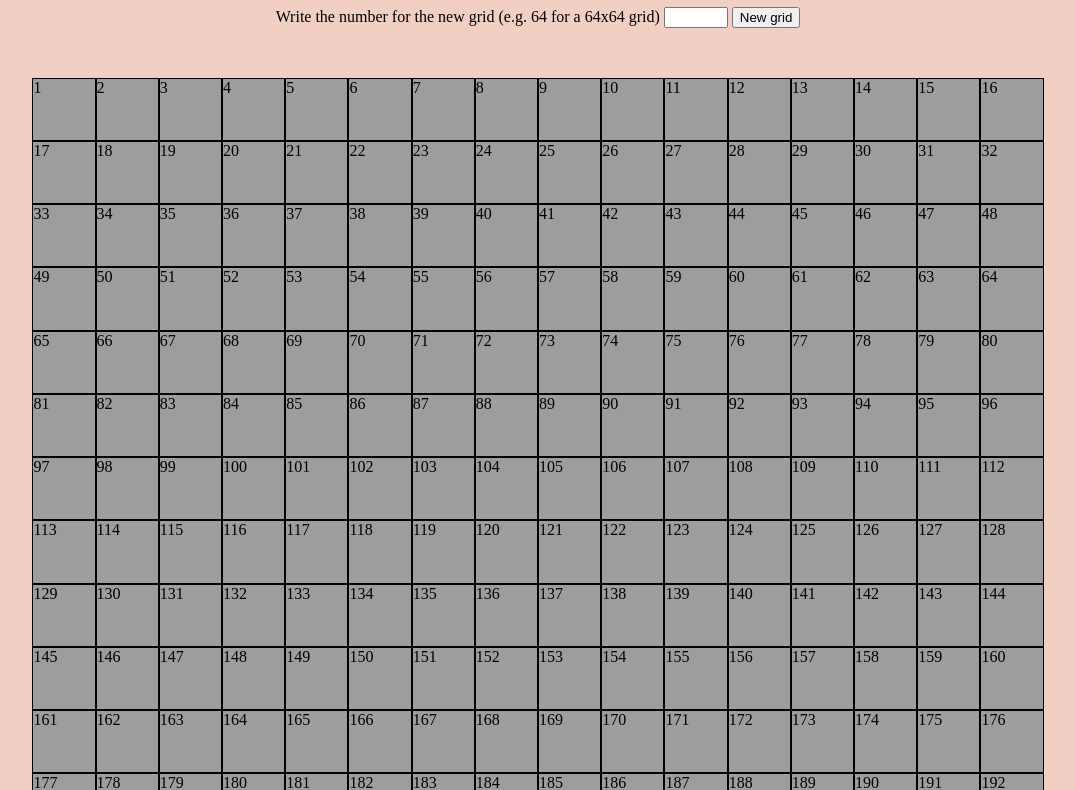
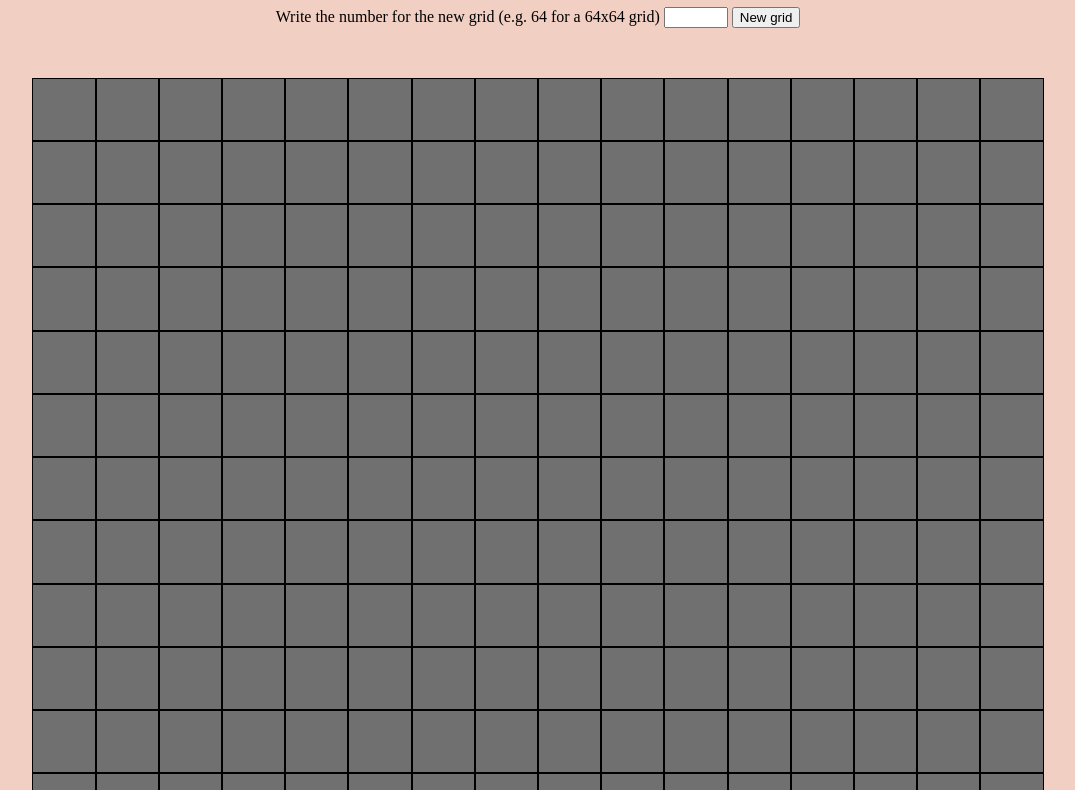
Before and after one commit to marisloading/odin-sketch, a plain HTML site: page index.html in a window 1280 px wide. Shown: the part 101-891 px from the top of the page, without its empty margins (102-1177 px from the left). Drawn offline with Linux system fonts and the light colour scheme.

Commit message:
Create logic that creates grid with user input

```diff
--- a/index.html
+++ b/index.html
@@ -9,7 +9,7 @@
   </head>
   <body>
     <div id="header">
-      <h1 id="title">Odin Etc-a-sketch</h1>
+      <h1 id="title">Odin Etch-a-sketch</h1>
       <span id="user-input">
         <label for="grid-size"
           >Write the number for the new grid (e.g. 64 for a 64x64 grid)</label
--- a/script.js
+++ b/script.js
@@ -19,36 +19,19 @@ function createGrid(number = 16) {
 
   console.log("Input is: " + number);
 
-  let totalSquares = number * number;
-  let pctFlexBasis = 0;
-  console.log("grid square: " + pctFlexBasis);
+  for (i = 0; i < number; i++) {
+    const etchColumn = document.createElement("div");
 
-  pctFlexBasis = number + 1;
-  console.log("grid square: " + pctFlexBasis);
+    grid.appendChild(etchColumn);
+    etchColumn.setAttribute("class", "grid-column");
 
-  pctFlexBasis = 100 / pctFlexBasis;
-  console.log("grid square: " + pctFlexBasis);
+    for (j = 0; j < number; j++) {
+      const etchRow = document.createElement("div");
 
-  //   pctFlexBasis = Math.round(pctFlexBasis);
-  //   console.log("grid square: " + pctFlexBasis);
-
-  pctFlexBasis = pctFlexBasis + "%";
-  console.log("grid square: " + pctFlexBasis);
-
-  console.log("Total grid size: " + totalSquares);
-
-  for (i = 0; i < totalSquares; i++) {
-    const etchSquare = document.createElement("div");
-    grid.appendChild(etchSquare);
-    etchSquare.setAttribute("class", "grid-square");
-    etchSquare.textContent = i + 1;
+      etchColumn.appendChild(etchRow);
+      etchRow.setAttribute("class", "grid-row");
+    }
   }
-
-  root.style.setProperty("--grid-size", pctFlexBasis);
-  console.log(
-    "The value of --grid-size is: " +
-      rootStyles.getPropertyValue("--grid-size"),
-  );
 
   return console.log("Grid created.");
 }
--- a/styles.css
+++ b/styles.css
@@ -1,7 +1,3 @@
-:root {
-  --grid-size: 16;
-}
-
 body {
   background-color: rgb(241, 207, 195);
 }
@@ -19,15 +15,20 @@ body {
 
 #grid {
   display: flex;
-  flex-wrap: wrap;
   width: 80%;
   justify-self: center;
 }
 
-.grid-square {
-  background-color: rgb(158, 157, 157);
+.grid-column {
+  flex: 1;
+  display: flex;
+  flex-direction: column;
+}
+
+.grid-row {
+  background-color: rgb(112, 112, 112);
   border: 1px black solid;
-  flex-grow: 1;
-  flex-basis: var(--grid-size);
+  color: white;
+  flex: 1;
   aspect-ratio: 1 / 1;
 }
```
